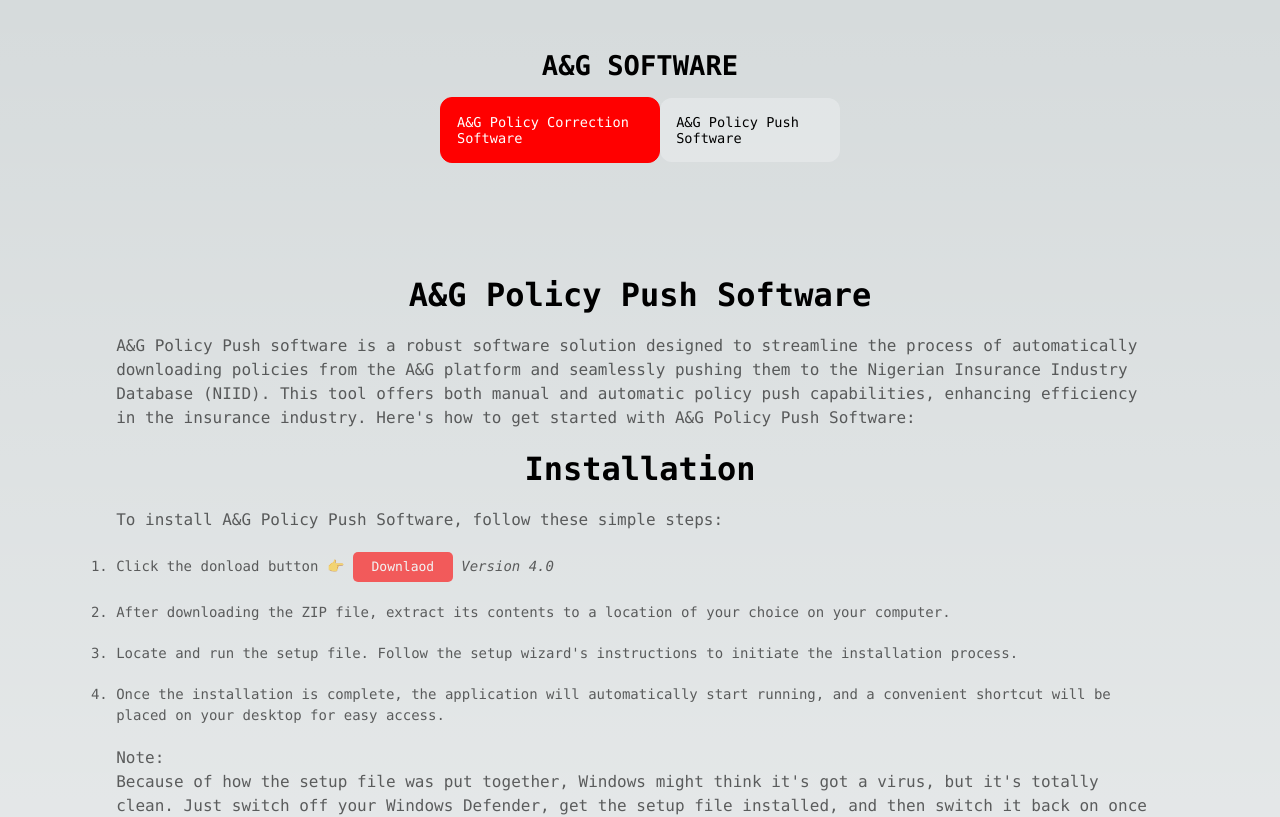
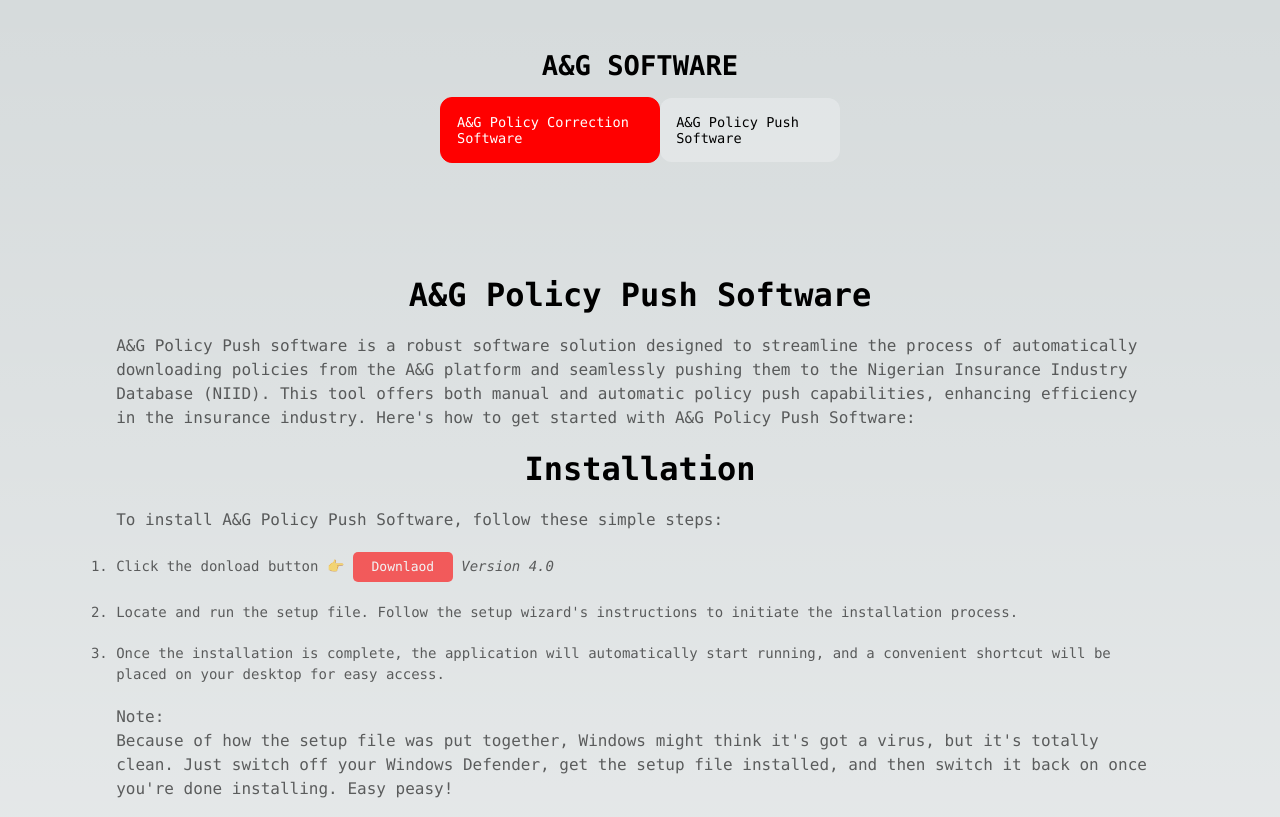
Before and after one commit to ITACHI1117/A-G-Auto-Policy-Push-Software, a Next.js app: page /article2 in a window 1280 px wide. Shown: the top 817 px of the page. Built offline with nearby package versions, Linux system fonts and the light colour scheme.

Commit message:
testing version change

```diff
--- a/src/components/ArticleList2.jsx
+++ b/src/components/ArticleList2.jsx
@@ -28,10 +28,6 @@ function ArticleList2() {
             </a>{" "}
           </span>
           <i> Version 4.0</i>
-        </li>
-        <li>
-          After downloading the ZIP file, extract its contents to a location of
-          your choice on your computer.
         </li>
         <li>
           Locate and run the setup file. Follow the setup wizard's instructions
```
